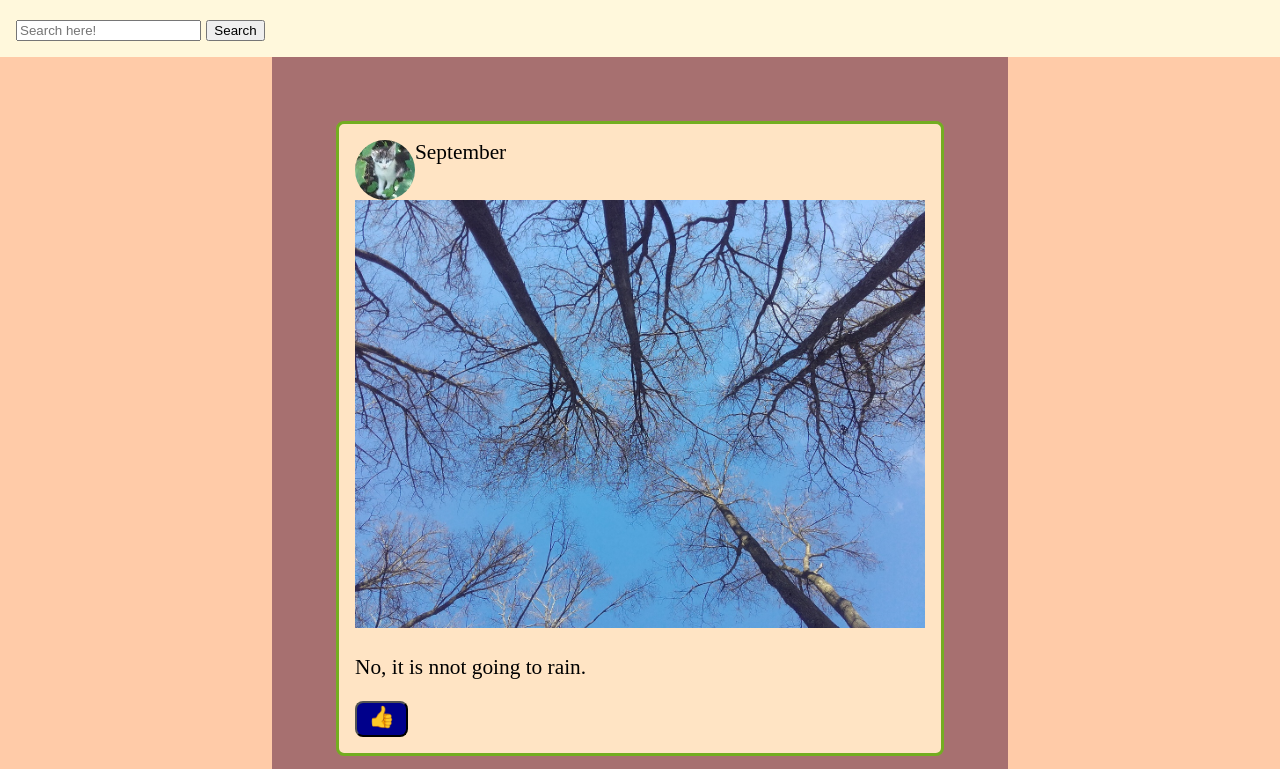
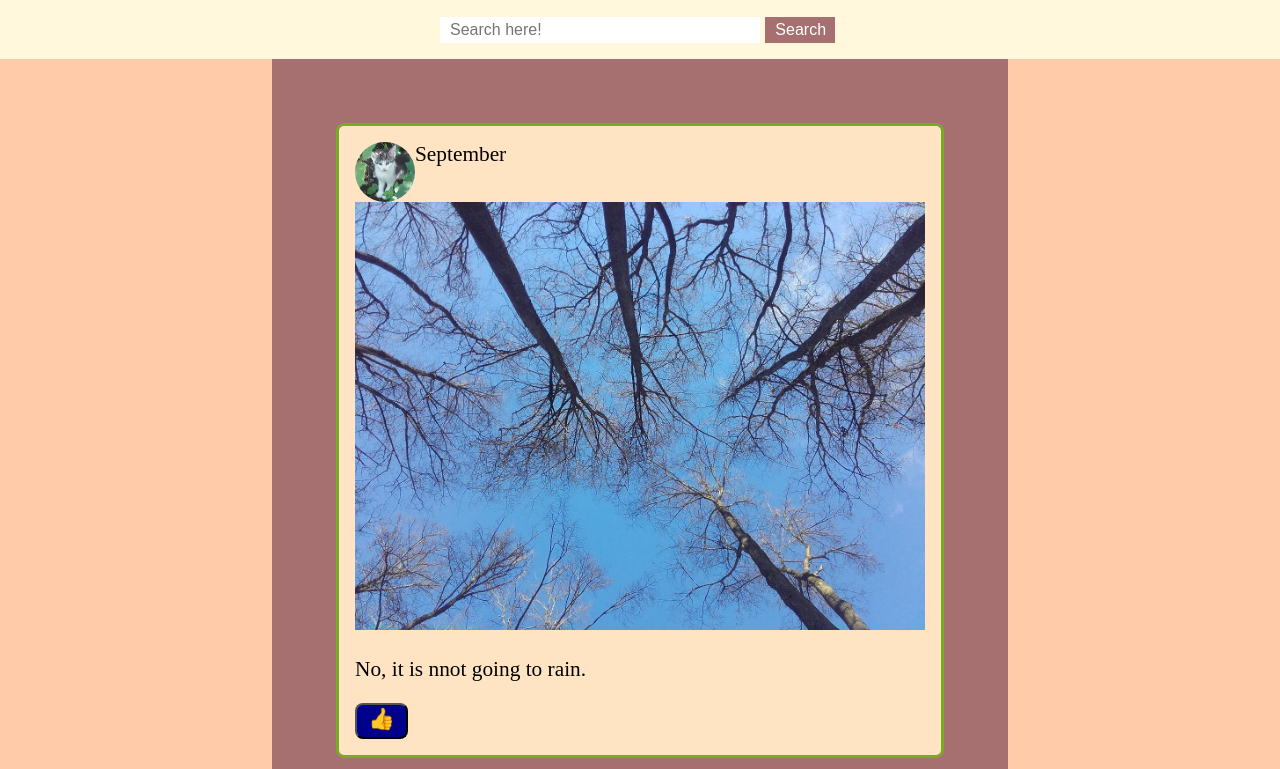
Before and after one commit to semjon00/wad20-homework1, a plain HTML site: page index.html in a window 1280 px wide. Shown: the top 769 px of the page. Drawn offline with Linux system fonts and the light colour scheme.

Commit message:
search bar

```diff
--- a/res/css/index-style.css
+++ b/res/css/index-style.css
@@ -7,6 +7,28 @@ body {
 header {
     background-color: cornsilk;
     padding: 1rem;
+}
+
+form {
+  width: 400px;
+  margin: auto;
+  margin-top:0px;
+}
+
+input {
+  padding: 4px 10px;
+  border: 0;
+  font-size: 16px;
+}
+
+.search {
+  width: 75%;
+}
+
+.submit {
+  width: 70px;
+  background-color: rgb(167, 112, 112);
+  color: #ffffff;
 }
 
 main {
```
